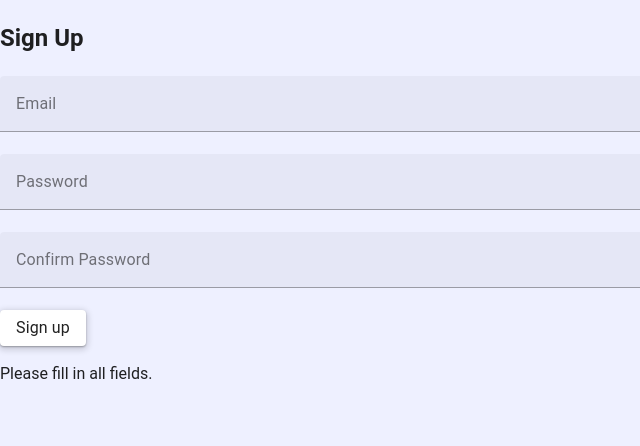
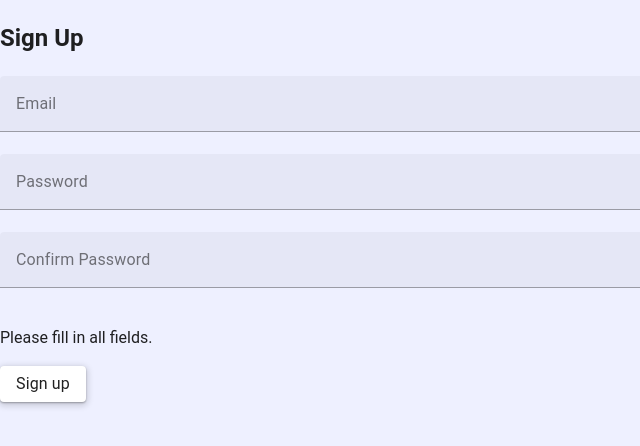
Before and after one commit to peterhc1729/project-vue-task-manager, a Vue app: page /auth in a window 1280 px wide. Both pictures are taken after a click on the button "Sign up". Shown: the top 446 px of the page, without its empty margins (0-640 px from the left). Built offline with nearby package versions, Linux system fonts and the light colour scheme; no server answers.

Commit message:
Signup functionality implemented

```diff
--- a/src/components/SignUp.vue
+++ b/src/components/SignUp.vue
@@ -23,6 +23,7 @@ const signUp = async () => {
 
   try {
     loading.value = true;
+    // call the signUp action from the user store with the email and password
     await userStore.signUp(email.value, password.value);
     errorMessage.value =
       "Please check your email and click the confirmation link.";
@@ -47,12 +48,12 @@ const signUp = async () => {
         type="password"
         v-model="confirmPassword"
       />
+      <p v-if="errorMessage">{{ errorMessage }}</p>
+      <!--Button not active, if loading.value === true -->
       <v-btn @click="signUp" :disabled="loading">
         {{ loading ? "Loading..." : "Sign up" }}
       </v-btn>
     </v-form>
-
-    <p v-if="errorMessage">{{ errorMessage }}</p>
   </div>
 </template>
 
```
